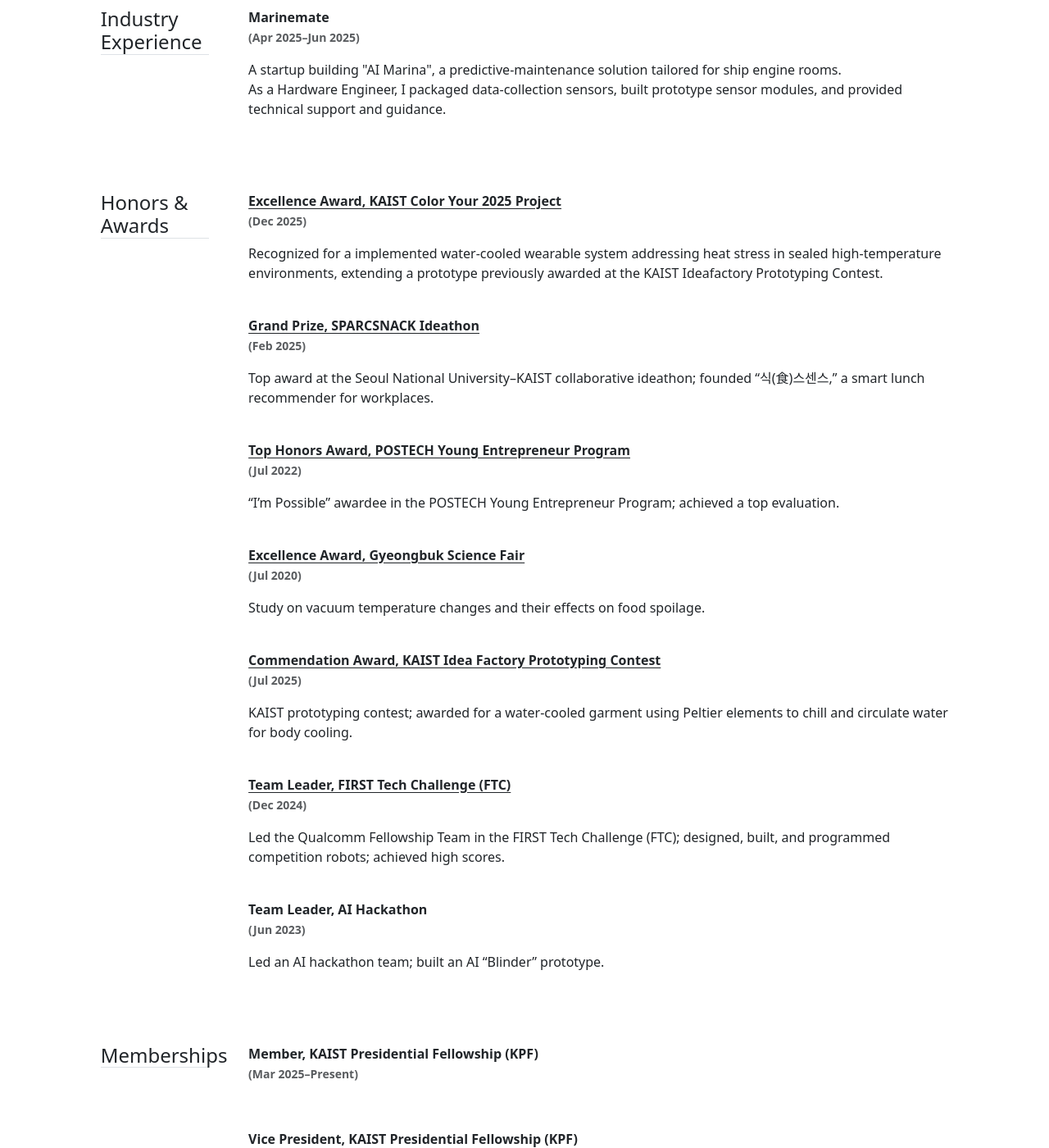
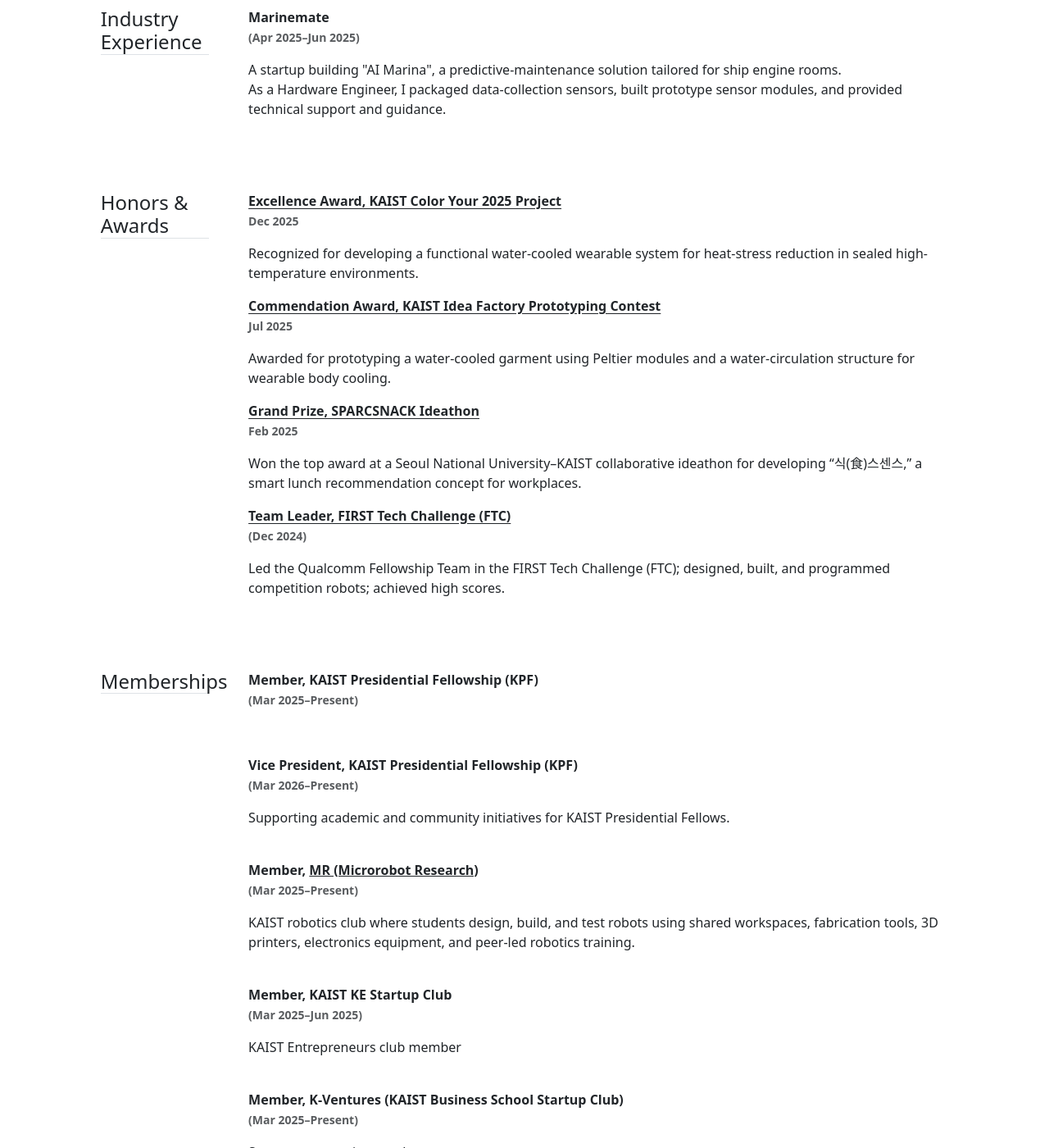
Before and after one commit to ynghyn-na/ynghyn-na.github.io, a Jekyll site: the page built from cv.md, in a window 1280 px wide and 1400 px high, scrolled down 995 px. Shown: the whole window at 82% size. Built offline with Jekyll 4.4.1, drawn with Linux system fonts in a browser that asks for light colours.

Commit message:
Update honors.yml

```diff
--- a/_data/cv/honors.yml
+++ b/_data/cv/honors.yml
@@ -4,35 +4,38 @@
 
 
 - title: 'Excellence Award, KAIST Color Your 2025 Project'
-  description: 'Recognized for a implemented water-cooled wearable system addressing heat stress in sealed high-temperature environments, extending a prototype previously awarded at the KAIST Ideafactory Prototyping Contest.<br>'
-  duration: '(Dec 2025)'
+  duration: 'Dec 2025'
+  description: |
+    Recognized for developing a functional water-cooled wearable system for heat-stress reduction in sealed high-temperature environments.
   image: "/assets/img/1-KAIST-Color-Your-2025-Project.jpg"
 
+- title: 'Commendation Award, KAIST Idea Factory Prototyping Contest'
+  duration: 'Jul 2025'
+  description: |
+    Awarded for prototyping a water-cooled garment using Peltier modules and a water-circulation structure for wearable body cooling.
+  image: "/assets/img/5-KAIST-Idea-Factory-Prototyping-Contest.jpg"
+
 - title: 'Grand Prize, SPARCSNACK Ideathon'
-  description: 'Top award at the Seoul National University–KAIST collaborative ideathon; founded “식(食)스센스,” a smart lunch recommender for workplaces.<br>'
-  duration: '(Feb 2025)'
+  duration: 'Feb 2025'
+  description: |
+    Won the top award at a Seoul National University–KAIST collaborative ideathon for developing “식(食)스센스,” a smart lunch recommendation concept for workplaces.
   image: "/assets/img/2-SPARCSNACK-Ideathon.jpg"
-
-- title: 'Top Honors Award, POSTECH Young Entrepreneur Program'
-  description: '“I’m Possible” awardee in the POSTECH Young Entrepreneur Program; achieved a top evaluation.<br>'
-  duration: '(Jul 2022)'
-  image: "/assets/img/3-POSTECH-Young-Entrepreneur-Program.jpg"
-
-- title: 'Excellence Award, Gyeongbuk Science Fair'
-  description: 'Study on vacuum temperature changes and their effects on food spoilage.<br>'
-  duration: '(Jul 2020)'
-  image: "/assets/img/4-Gyeongbuk-Science-Fair.jpg"
-
-- title: 'Commendation Award, KAIST Idea Factory Prototyping Contest'
-  description: 'KAIST prototyping contest; awarded for a water-cooled garment using Peltier elements to chill and circulate water for body cooling.<br>'
-  duration: '(Jul 2025)'
-  image: "/assets/img/5-KAIST-Idea-Factory-Prototyping-Contest.jpg"
 
 - title: 'Team Leader, FIRST Tech Challenge (FTC)'
   description: 'Led the Qualcomm Fellowship Team in the FIRST Tech Challenge (FTC); designed, built, and programmed competition robots; achieved high scores.<br>'
   duration: '(Dec 2024)'
   image: "/assets/img/6-FIRST-Tech-Challenge.jpg"
 
-- title: 'Team Leader, AI Hackathon'
-  description: 'Led an AI hackathon team; built an AI “Blinder” prototype.<br>'
-  duration: '(Jun 2023)'
+# - title: 'Top Honors Award, POSTECH Young Entrepreneur Program'
+#  description: '“I’m Possible” awardee in the POSTECH Young Entrepreneur Program; achieved a top evaluation.<br>'
+#  duration: '(Jul 2022)'
+#  image: "/assets/img/3-POSTECH-Young-Entrepreneur-Program.jpg"
+
+#- title: 'Excellence Award, Gyeongbuk Science Fair'
+#  description: 'Study on vacuum temperature changes and their effects on food spoilage.<br>'
+#  duration: '(Jul 2020)'
+#  image: "/assets/img/4-Gyeongbuk-Science-Fair.jpg"
+
+#- title: 'Team Leader, AI Hackathon'
+#  description: 'Led an AI hackathon team; built an AI “Blinder” prototype.<br>'
+#  duration: '(Jun 2023)'
```
